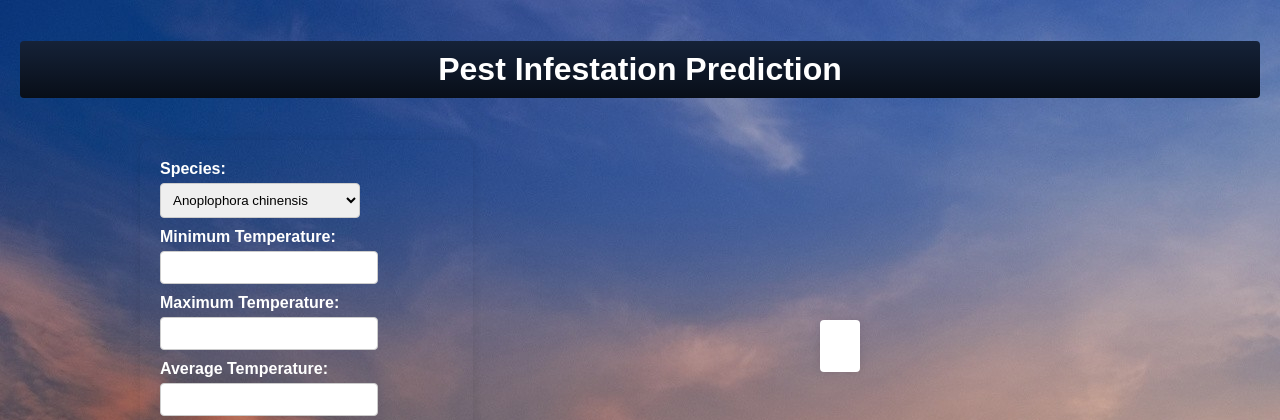
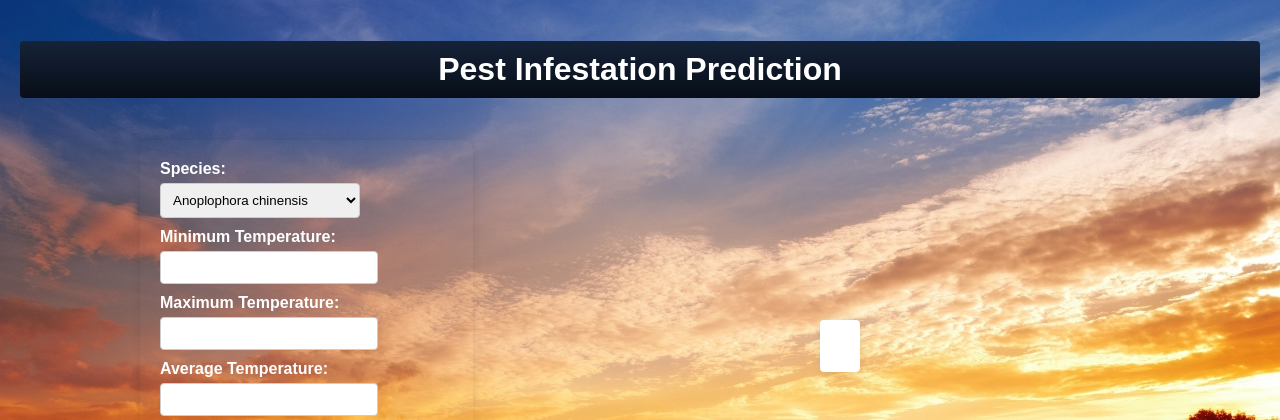
Before and after one commit to Tej1109/PIIP_2, a Flask app: page / in a window 1280 px wide. Shown: the top 420 px of the page. Run offline with Flask 3, Linux system fonts and the light colour scheme.

Commit message:
Update webpage.html

```diff
--- a/templates/webpage.html
+++ b/templates/webpage.html
@@ -5,7 +5,8 @@
   <title>Pest Infestation Prediction</title>
   <style>
     body {
-      background: url("templates/Farming-Wallpaper-HD.jpg");
+      background: url("Farming-Wallpaper-HD.jpg");
+      background-size: cover;
       font-family: Arial, sans-serif;
       margin: 0;
       padding: 20px;
```
